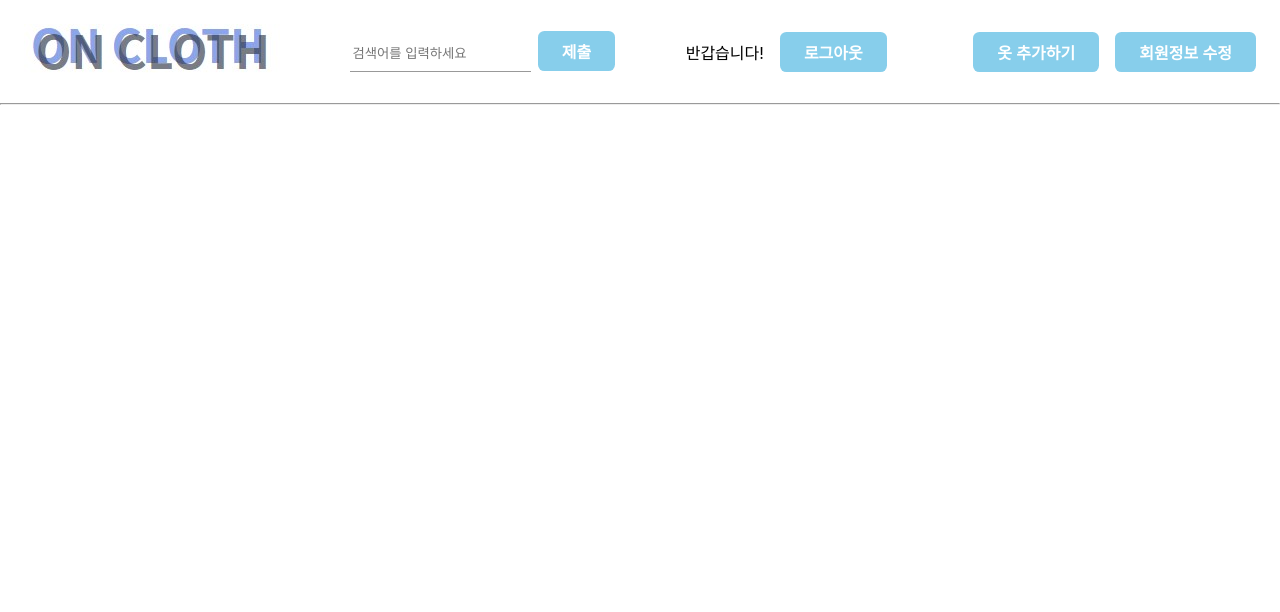
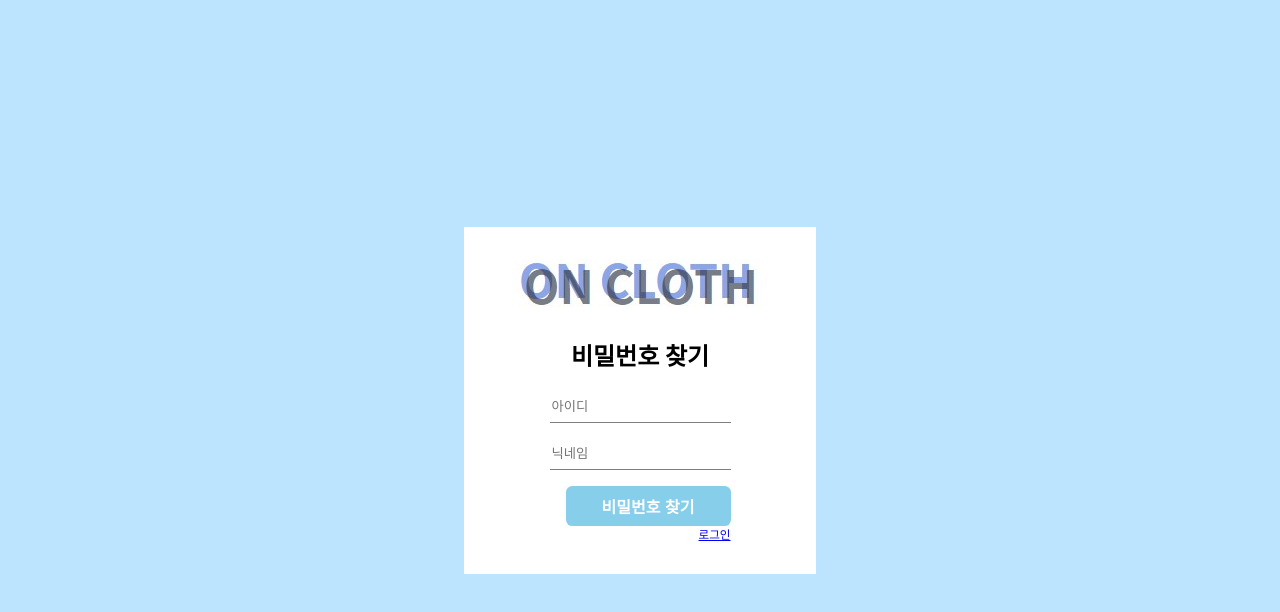
Before and after one commit to ParkSaeHyun/SoftwareEngineering, a React (Create React App) app in the folder oncloth-project/src/main/front/: page /findmypw in a window 1280 px wide. Shown: the top 612 px of the page. Built offline with nearby package versions, Linux system fonts and the light colour scheme.

Commit message:
unlogin screen UI

```diff
--- a/oncloth-project/src/main/front/package.json
+++ b/oncloth-project/src/main/front/package.json
@@ -10,6 +10,7 @@
     "react": "^18.1.0",
     "react-dom": "^18.1.0",
     "react-router": "^6.3.0",
+    "react-router-dom": "^6.3.0",
     "react-scripts": "5.0.1",
     "web-vitals": "^2.1.4"
   },
--- a/oncloth-project/src/main/front/public/index.html
+++ b/oncloth-project/src/main/front/public/index.html
@@ -25,8 +25,13 @@
       Learn how to configure a non-root public URL by running `npm run build`.
     -->
     <title>ON CLOTH</title>
+    <style>
+      body{
+        box-sizing: border-box;
+      }
+    </style>
   </head>
-  <body>
+  <body >
     <noscript>You need to enable JavaScript to run this app.</noscript>
     <div id="root"></div>
     <!--
--- a/oncloth-project/src/main/front/src/App.js
+++ b/oncloth-project/src/main/front/src/App.js
@@ -1,9 +1,19 @@
-import Header from "./base/Header";
+import LoginPage from "./page/user/LoginPage";
+import RegisterPage from "./page/user/RegisterPage";
+import { Routes, Route, Router } from "react-router";
+import MainPage from "./page/user/MainPage";
+import FindMyPwPage from "./page/user/FindMyPwPage";
 
 function App() {
+  const mode = false;
   return (
     <>
-      <Header mode={true} />
+    <Routes>
+      <Route path="/" element={<MainPage mode={mode} />} />
+      <Route path="/login" element={<LoginPage />} />
+      <Route path="/register" element = {<RegisterPage/>} />
+      <Route path="/findmypw" element = {<FindMyPwPage/>}/>
+    </Routes>
     </>
   );
 }
--- a/oncloth-project/src/main/front/src/base/Header.js
+++ b/oncloth-project/src/main/front/src/base/Header.js
@@ -1,19 +1,22 @@
 import Button from "./Button";
 import logo from "./소공로고.jpg";
 import style from "./style/Header.css"
+import { Link } from "react-router-dom";
+import Logo from "./Logo";
 
 const Header = ({mode}) => {
+    const name = "재석이짱";
     return(
         <div>
             {mode ? //mode가 true이면(로그인 상태이면) 검색창과 회원정보 출력, false이면(로그아웃 상태이면) 로그인 회원가입 버튼 출력
                 <div className="header">
-                    <img className="headerLogo" src={logo} alt="로고" />
+                    <Logo />
                     <form className="header__Search">
                         <input className="header__searchInput" placeholder="검색어를 입력하세요" required />
-                        <Button type="submit">제출</Button>
+                        <Button type="submit">검색</Button>
                     </form>
                     <div>
-                        <span>반갑습니다!</span>
+                        <span>반갑습니다 {name}님!</span>
                         <Button>로그아웃</Button>
                     </div>
                     <div>
@@ -23,10 +26,10 @@ const Header = ({mode}) => {
                 </div>
              : //여기부터 로그아웃 상태
                 <div className="header">
-                    <img className="headerLogo" src={logo} alt="로고" />
+                    <Logo />
                     <div>
-                        <Button>로그인</Button>
-                        <Button>회원가입</Button>
+                        <Link to="/login"><Button>로그인</Button></Link>
+                        <Link to="/register"><Button>회원가입</Button></Link>
                     </div>
                 </div>
             }
--- /dev/null
+++ b/oncloth-project/src/main/front/src/base/Logo.js
@@ -0,0 +1,8 @@
+import { Link } from "react-router-dom"
+import img from "./소공로고.jpg";
+
+const Logo = () => {
+    return <Link to="/"><img src={img} alt="Logo"/></Link>;
+};
+
+export default Logo;
--- a/oncloth-project/src/main/front/src/index.js
+++ b/oncloth-project/src/main/front/src/index.js
@@ -3,12 +3,13 @@ import ReactDOM from 'react-dom/client';
 import './index.css';
 import App from './App';
 import reportWebVitals from './reportWebVitals';
+import { BrowserRouter } from 'react-router-dom';
 
 const root = ReactDOM.createRoot(document.getElementById('root'));
 root.render(
-  <React.StrictMode>
-    <App />
-  </React.StrictMode>
+    <BrowserRouter>
+      <App />
+    </BrowserRouter>
 );
 
 // If you want to start measuring performance in your app, pass a function
--- /dev/null
+++ b/oncloth-project/src/main/front/src/page/style/LoginPage.css
@@ -0,0 +1,32 @@
+.loginBlock{
+    position: absolute;
+    left: 0;
+    top: 0;
+    bottom: 0;
+    right: 0;
+    background: rgb(188, 228, 255);
+    display: flex;
+    flex-direction: column;
+    justify-content: center;
+    align-items: center;
+}
+
+.whiteBox{
+    background: rgb(255, 255, 255);
+    display: flex;
+    flex-direction: column;
+    align-items: center;
+    padding: 2rem 3rem;
+}
+
+.whiteBox form{
+    display: flex;
+    flex-direction: column;
+}
+
+.loginForm input{
+    margin-bottom: 1rem;
+    border: none;
+    border-bottom: 1px solid rgba(0, 0, 0, 0.5);
+    line-height: 1.725rem;
+}
--- /dev/null
+++ b/oncloth-project/src/main/front/src/page/style/MainPage.css
@@ -0,0 +1,19 @@
+.unloginIntro{
+    margin: 1rem 15rem;
+    display: flex;
+    flex-direction: column;
+    align-items: flex-start;
+    justify-content: center;
+    line-height: 1.6rem;
+}
+
+.unloginIntro article{
+    width: 100%;
+    margin-bottom: 3rem;
+    font-size: 1.1rem;
+}
+
+.articleHead {
+    font-size: 2rem;
+    font-weight: 800;
+}
--- /dev/null
+++ b/oncloth-project/src/main/front/src/page/user/FindMyPwPage.js
@@ -0,0 +1,22 @@
+import { Link } from "react-router-dom";
+import Button from "../../base/Button";
+import Logo from "../../base/Logo";
+
+const FindMyPwPage = () => {
+    return(
+        <div className="loginBlock">
+            <div className="whiteBox">
+                <Logo />
+                <h2>비밀번호 찾기</h2>
+                <form className="loginForm" action="">
+                    <input required type="text" id="" placeholder="아이디"/>
+                    <input required type="text" placeholder="닉네임"/>
+                    <Button type="submit">비밀번호 찾기</Button>
+                    <Link to="/login" style={{"textAlign": "right", "fontSize": "0.725rem"}}>로그인</Link>
+                </form>
+            </div>
+        </div>
+    );
+};
+
+export default FindMyPwPage;
--- /dev/null
+++ b/oncloth-project/src/main/front/src/page/user/LoginPage.js
@@ -0,0 +1,22 @@
+import Button from "../../base/Button";
+import style from "../style/LoginPage.css";
+import { Link } from "react-router-dom";
+import Logo from "../../base/Logo";
+const LoginPage = () => {
+    return(
+        <div className="loginBlock">
+            <div className="whiteBox">
+                <Logo />
+                <h2>로그인</h2>
+                <form className="loginForm" action="">
+                    <input required type="text" id="" placeholder="아이디"/>
+                    <input required type="password" placeholder="비밀번호"/>
+                    <Button type="submit">로그인하기</Button>
+                    <Link to="/findmypw" style={{"textAlign": "right", "fontSize": "0.725rem"}}>비밀번호 찾기</Link>
+                </form>
+            </div>
+        </div>
+    );
+};
+
+export default LoginPage;
--- /dev/null
+++ b/oncloth-project/src/main/front/src/page/user/MainPage.js
@@ -0,0 +1,45 @@
+import Header from "../../base/Header";
+import style from "../style/MainPage.css"
+
+const MainPage = ({mode}) => {
+
+    return(
+        <div>
+            {mode ? //로그인 상태
+                <div>
+                    <Header mode={mode} />
+                </div>
+                : //로그아웃 상태
+                <div>
+                    <Header mode={mode} />
+                    <h2 style={{'textAlign': 'center', 'fontSize': '2.5rem'}}>우리는 ON CLOTH입니다.</h2>
+                    <main className="unloginIntro">
+                        <article className="unloginIntro_">
+                            <p className="articleHead">ON CLOTH란?</p>
+                            <hr/>
+                            <p>우리 회사는 킹왕짱 쩌는 의류관리 서비스입니다.
+                                우리 회사가 제공하는 기능을 통해 여러분은
+                                더 편리한 생활을 누릴 수 있다 자부합니다.
+                                ON CLOTH와 함께 새로운 삶을 경험해보세요!
+                            </p>
+                        </article>
+                        <article className="unloginFunction">
+                            <p className="articleHead">무엇을 할 수 있나요?</p>
+                            <hr/>
+                            <p>
+                                우리는 다음 기능이 가능합니다
+                                <ul>
+                                    <li>의류 기록하기</li>
+                                    <li>나만의 스타일리스트 만들기</li>
+                                    <li>어디에 의류가 있는지 저장하기</li>
+                                </ul>
+                            </p>
+                        </article>
+                    </main>
+                </div>
+            }
+        </div>
+    );
+};
+
+export default MainPage;
--- /dev/null
+++ b/oncloth-project/src/main/front/src/page/user/RegisterPage.js
@@ -0,0 +1,25 @@
+import Button from "../../base/Button";
+import style from "../style/LoginPage.css";
+import img from "../../base/소공로고.jpg";
+import Logo from "../../base/Logo";
+
+const RegisterPage = () => {
+    return(
+        <>
+            <div className="loginBlock">
+            <div className="whiteBox">
+                <Logo />
+                <h2>회원가입</h2>
+                <form className="loginForm" action="">
+                    <input required type="text" id="id" placeholder="아이디"/>
+                    <input required type="text" id="nickname" placeholder="닉네임"/>
+                    <input required type="password" id="password" placeholder="비밀번호"/>
+                    <Button type="submit">회원가입</Button>
+                </form>
+            </div>
+        </div>
+        </>
+    );
+}
+
+export default RegisterPage;
```
Also changed, not shown: 1 other file (tests, documents, lock files or other folders).
